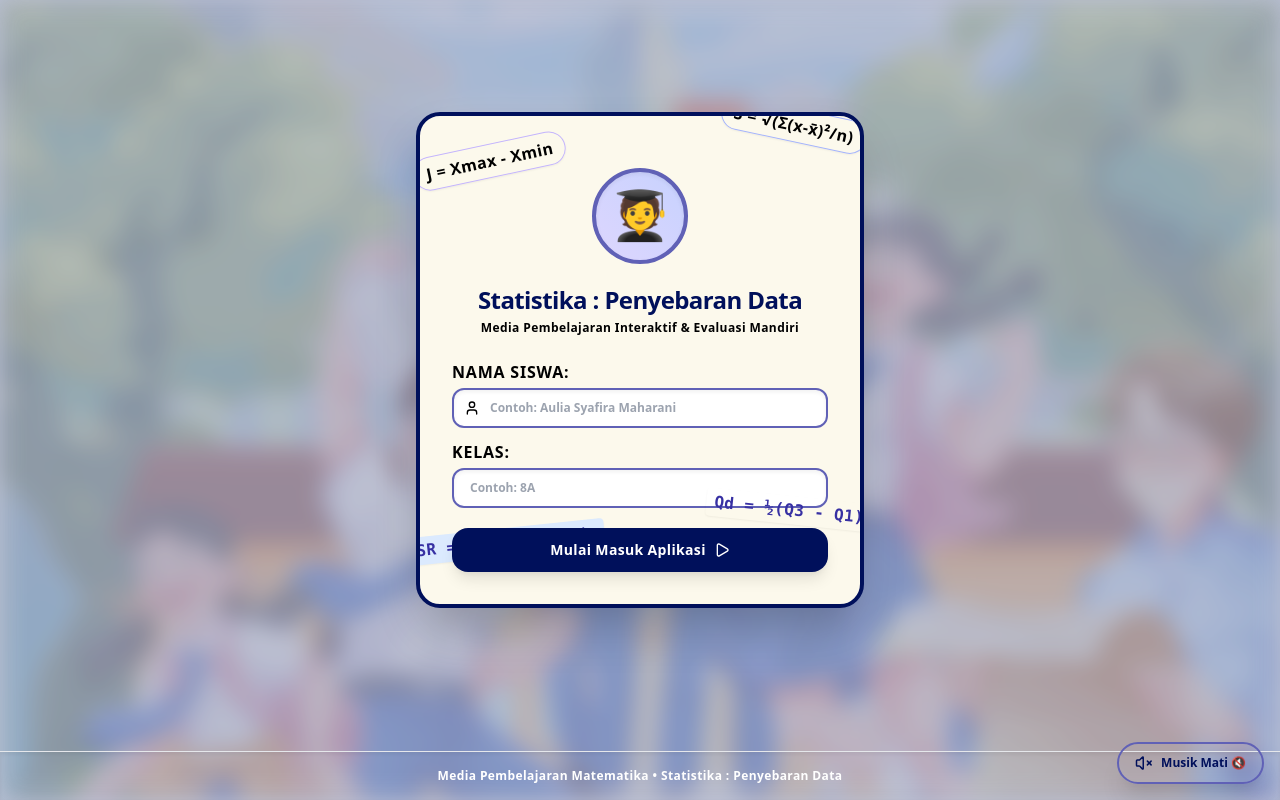
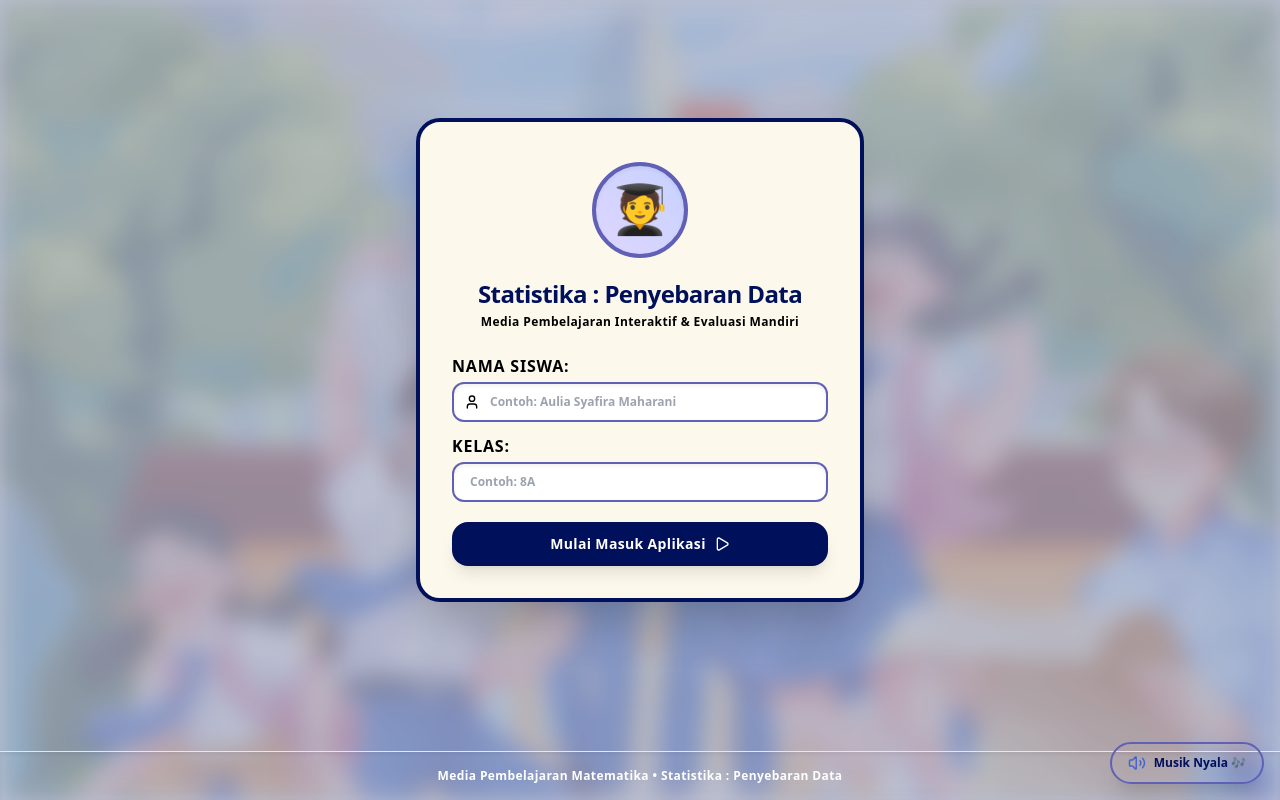
Before and after one commit to AuliaSyafiraMaharani/aplikasi-pembelajaran-penyebaran-data-2225250147, a React (Vite) app: page / in a window 1280 px wide. Built offline with nearby package versions, Linux system fonts and the light colour scheme; the HTML template or start-up script is replaced by a standard one.

Commit message:
Hapus rumus dekoratif dalam kotak dan atur musik langsung menyala saat web dibuka

```diff
--- a/src/App.jsx
+++ b/src/App.jsx
@@ -8,8 +8,8 @@ export default function App() {
   const [studentName, setStudentName] = useState('');
   const [studentClass, setStudentClass] = useState('');
 
-  // State Kontrol Musik menggunakan file lokal
-  const [isPlayingMusic, setIsPlayingMusic] = useState(false);
+  // State Kontrol Musik - Default langsung menyala (true)
+  const [isPlayingMusic, setIsPlayingMusic] = useState(true);
   const audioRef = useRef(null);
 
   // Memanggil background lokal dari folder public: /bg-school.jpg
@@ -19,6 +19,14 @@ export default function App() {
     audioRef.current = new Audio(musicFile);
     audioRef.current.loop = true;
     audioRef.current.volume = 0.5;
+
+    // Coba langsung putar musik saat pertama kali web dibuka
+    audioRef.current.play().then(() => {
+      setIsPlayingMusic(true);
+    }).catch(e => {
+      console.log("Autoplay dibatasi browser, user perlu interaksi pertama");
+      setIsPlayingMusic(false);
+    });
 
     return () => {
       if (audioRef.current) {
@@ -34,7 +42,7 @@ export default function App() {
 
     if (!isFocusPage) {
       if (isPlayingMusic) {
-        audioRef.current.play().catch(e => console.log("Audio autoplay dibatasi browser"));
+        audioRef.current.play().catch(e => console.log("Audio dibatasi browser"));
       } else {
         audioRef.current.pause();
       }
@@ -163,13 +171,13 @@ export default function App() {
   return (
     <div className="relative min-h-screen text-slate-900 font-sans flex flex-col justify-between overflow-x-hidden antialiased tracking-wide">
 
-      {/* BACKGROUND LOKAL DARI /bg-school.jpg DENGAN EFEK BURAM (BLURRED BACKGROUND) */}
+      {/* BACKGROUND LOKAL DARI /bg-school.jpg DENGAN EFEK BURAM */}
       <div
         className="fixed inset-0 z-0 bg-cover bg-center bg-no-repeat filter blur-md scale-105 opacity-40"
         style={{ backgroundImage: `url(${bgImageUrl})` }}
       />
 
-      {/* OVERLAY DENGAN NUANSA WARNA DOMINAN BIRU (#00105B & #6061B6) */}
+      {/* OVERLAY DENGAN NUANSA WARNA DOMINAN BIRU */}
       <div className="fixed inset-0 z-0 pointer-events-none" style={{ backgroundColor: '#00105B', opacity: 0.25 }} />
 
       {/* KONTEN UTAMA APLIKASI */}
@@ -190,21 +198,7 @@ export default function App() {
           <div className="flex-1 flex items-center justify-center p-4">
             <div className="max-w-md w-full rounded-3xl shadow-2xl p-8 border-4 text-center space-y-5 relative overflow-hidden backdrop-blur-sm" style={{ backgroundColor: '#FCF9EC', borderColor: '#00105B' }}>
 
-              {/* Rumus-rumus dekorasi di latar dalam kotak */}
-              <div className="absolute -top-2 -right-2 text-indigo-950 px-3 py-1 rounded-full text-[10px] font-extrabold transform rotate-12 shadow-sm bg-indigo-100/80 border border-indigo-300">
-                S = √(Σ(x-x̄)²/n)
-              </div>
-              <div className="absolute top-2 -left-2 text-indigo-950 px-3 py-1 rounded-full text-[10px] font-extrabold transform -rotate-12 shadow-sm bg-purple-100/80 border border-purple-300">
-                J = Xmax - Xmin
-              </div>
-              <div className="absolute bottom-20 -right-3 text-[10px] font-mono font-bold text-indigo-800 bg-amber-100 px-2 py-0.5 rounded shadow-sm transform rotate-6">
-                Qd = ½(Q3 - Q1)
-              </div>
-              <div className="absolute bottom-12 -left-3 text-[10px] font-mono font-bold text-indigo-800 bg-blue-100 px-2 py-0.5 rounded shadow-sm transform -rotate-6">
-                SR = (Σ|xi - x̄|)/n
-              </div>
-
-              {/* Emoji 3 Dimensitunggal di tengah */}
+              {/* Emoji 3 Dimensi tunggal di tengah */}
               <div className="relative w-24 h-24 mx-auto mt-2 flex items-center justify-center rounded-full shadow-inner border-4 bg-gradient-to-tr from-purple-200 to-indigo-200" style={{ borderColor: '#6061B6' }}>
                 <span className="text-5xl animate-bounce drop-shadow-md">🧑‍🎓</span>
               </div>
@@ -289,9 +283,7 @@ export default function App() {
 
               {page === 'home' && (
                 <div className="space-y-6">
-                  <div className="p-6 rounded-3xl shadow-lg text-slate-900 flex flex-col md:flex-row items-center justify-between gap-4 border-2 relative overflow-hidden" style={{ backgroundColor: '#FCF9EC', borderColor: '#00105B' }}>
-                    <div className="absolute top-2 right-4 text-xs font-mono font-bold text-indigo-700 opacity-35">Σ(xi - x̄)²</div>
-                    <div className="absolute bottom-2 left-4 text-xs font-mono font-bold text-indigo-700 opacity-35">Xmax - Xmin</div>
+                  <div className="p-6 rounded-3xl shadow-lg text-slate-900 flex flex-col md:flex-row items-center justify-between gap-4 border-2" style={{ backgroundColor: '#FCF9EC', borderColor: '#00105B' }}>
                     <div>
                       <h2 className="text-2xl font-black mb-1" style={{ color: '#00105B' }}>Selamat Datang, {studentName} ({studentClass})! 👋</h2>
                       <p className="text-slate-700 text-sm font-semibold">Ikuti tahapan belajar di bawah ini secara berurutan untuk hasil yang maksimal.</p>
@@ -362,10 +354,7 @@ export default function App() {
 
               {page === 'materi' && (
                 <div className="space-y-6">
-                  <div className="p-6 rounded-3xl shadow-lg border-2 space-y-6 text-slate-900 relative overflow-hidden" style={{ backgroundColor: '#FCF9EC', borderColor: '#00105B' }}>
-                    <div className="absolute top-4 right-6 text-xs font-mono font-bold text-indigo-700 opacity-20">Σ(xi - x̄)²/n</div>
-                    <div className="absolute bottom-6 left-6 text-xs font-mono font-bold text-indigo-700 opacity-20">Qd = ½(Q3 - Q1)</div>
-
+                  <div className="p-6 rounded-3xl shadow-lg border-2 space-y-6 text-slate-900" style={{ backgroundColor: '#FCF9EC', borderColor: '#00105B' }}>
                     <div className="flex justify-between items-center border-b pb-4">
                       <div>
                         <h2 className="text-2xl font-black" style={{ color: '#00105B' }}>📖 Modul Materi: Penyebaran Data Statistika</h2>
@@ -462,8 +451,7 @@ export default function App() {
               )}
 
               {page === 'panduan-kalkulator' && (
-                <div className="p-6 rounded-3xl shadow-lg border-2 space-y-6 relative overflow-hidden" style={{ backgroundColor: '#FCF9EC', borderColor: '#00105B' }}>
-                  <div className="absolute top-2 right-2 text-xs font-mono font-bold text-indigo-700 opacity-20">S = √(Σ(x-x̄)²/n)</div>
+                <div className="p-6 rounded-3xl shadow-lg border-2 space-y-6" style={{ backgroundColor: '#FCF9EC', borderColor: '#00105B' }}>
                   <div className="flex justify-between items-center">
                     <div>
                       <h2 className="text-2xl font-black" style={{ color: '#00105B' }}>📖 Panduan Penggunaan Kalkulator Step-by-Step</h2>
@@ -501,8 +489,7 @@ export default function App() {
               )}
 
               {page === 'kalkulator' && (
-                <div className="p-6 rounded-3xl shadow-lg border-2 space-y-4 relative overflow-hidden" style={{ backgroundColor: '#FCF9EC', borderColor: '#00105B' }}>
-                  <div className="absolute top-2 right-2 text-xs font-mono font-bold text-indigo-700 opacity-20">J = Xmax - Xmin</div>
+                <div className="p-6 rounded-3xl shadow-lg border-2 space-y-4" style={{ backgroundColor: '#FCF9EC', borderColor: '#00105B' }}>
                   <div className="flex justify-between items-center">
                     <h2 className="text-2xl font-black" style={{ color: '#00105B' }}>Kalkulator Step-by-Step</h2>
                     <div className="flex gap-2">
@@ -579,8 +566,7 @@ export default function App() {
               )}
 
               {page === 'latihan' && (
-                <div className="p-6 rounded-3xl shadow-lg border-2 space-y-6 relative overflow-hidden" style={{ backgroundColor: '#FCF9EC', borderColor: '#00105B' }}>
-                  <div className="absolute top-2 right-2 text-xs font-mono font-bold text-indigo-700 opacity-20">SR = (Σ|xi - x̄|)/n</div>
+                <div className="p-6 rounded-3xl shadow-lg border-2 space-y-6" style={{ backgroundColor: '#FCF9EC', borderColor: '#00105B' }}>
                   <div className="flex justify-between items-center">
                     <h2 className="text-2xl font-black" style={{ color: '#00105B' }}>Latihan Soal (5 Soal) - Mode Fokus 🎧</h2>
                     <button onClick={() => setPage('posttest')} className="text-xs font-bold px-4 py-2.5 rounded-xl text-white shadow-md transition hover:opacity-95" style={{ backgroundColor: '#6061B6' }}>Lanjut Post-Test →</button>
@@ -613,8 +599,7 @@ export default function App() {
               )}
 
               {page === 'posttest' && (
-                <div className="p-6 rounded-3xl shadow-lg border-2 space-y-6 relative overflow-hidden" style={{ backgroundColor: '#FCF9EC', borderColor: '#00105B' }}>
-                  <div className="absolute top-2 right-2 text-xs font-mono font-bold text-indigo-700 opacity-20">S = √(Σ(x-x̄)²/n)</div>
+                <div className="p-6 rounded-3xl shadow-lg border-2 space-y-6" style={{ backgroundColor: '#FCF9EC', borderColor: '#00105B' }}>
                   <div className="flex justify-between items-center">
                     <div>
                       <h2 className="text-2xl font-black text-slate-900">Post-Test & Evaluasi - Mode Fokus 🎧</h2>
@@ -657,8 +642,7 @@ export default function App() {
               )}
 
               {page === 'evaluasi' && (
-                <div className="p-6 rounded-3xl shadow-lg border-2 space-y-6 relative overflow-hidden" style={{ backgroundColor: '#FCF9EC', borderColor: '#00105B' }}>
-                  <div className="absolute top-2 right-2 text-xs font-mono font-bold text-indigo-700 opacity-20">Σ(xi - x̄)²</div>
+                <div className="p-6 rounded-3xl shadow-lg border-2 space-y-6" style={{ backgroundColor: '#FCF9EC', borderColor: '#00105B' }}>
                   <div className="flex justify-between items-center border-b pb-4">
                     <div>
                       <h2 className="text-2xl font-black" style={{ color: '#00105B' }}>Preview Evaluasi Pengerjaan Soal</h2>
```
